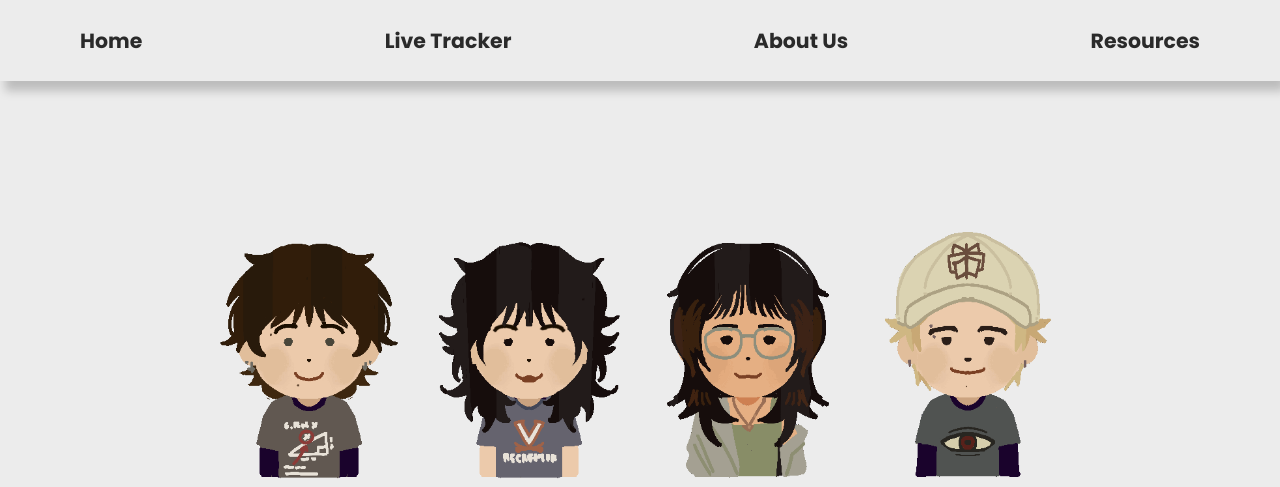
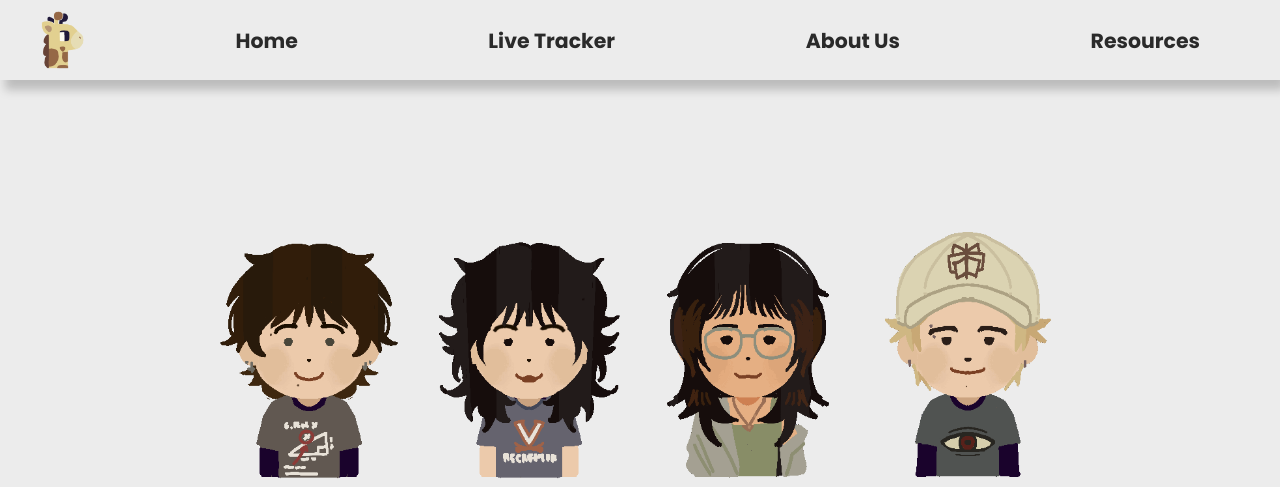
Before and after one commit to ayanrasulova/PosturePal, a Django app: page /posturepal/about-us/ in a window 1280 px wide. Shown: the top 487 px of the page. Run offline with Django 5.2, Linux system fonts and the light colour scheme; some web fonts are replaced.

Commit message:
added logo to navbar

```diff
--- a/posturepal/static/posturepal/style.css
+++ b/posturepal/static/posturepal/style.css
@@ -60,7 +60,7 @@ background-color: #ececec;
   width: 100%;
   justify-content: space-between;
   align-items: center;
-  padding: 25px 30px;
+  padding: 10px 30px;
   background-color: #ececec;
   z-index: 2;
 
--- a/posturepal/templates/posturepal/base.html
+++ b/posturepal/templates/posturepal/base.html
@@ -18,10 +18,12 @@
 </head>
 <body>
     <nav class="navbar">
-        <a href="{% url 'index' %}" id="thisLink" class="description poppins-bold" style="font-size:1.6vw;">Home</a>
-        <a href="{% url 'live_checker' %}" id="thisLink" class="description poppins-bold" style="font-size:1.6vw;">Live Tracker</a>
-        <a href="{% url 'about_us' %}" id="thisLink" class="description poppins-bold" style="font-size:1.6vw;">About Us</a>
-        <a href="{% url 'resources' %}" id="thisLink" class="description poppins-bold" style="font-size:1.6vw;">Resources</a>
+         <img src="{% static 'posturepal/assets/posturepal-logo.png' %}" alt="PosturePal Logo" class="navbar-logo" style="height: 60px; margin-right: 10px; margin-left: 10px;">
+
+         <a href="{% url 'index' %}" id="thisLink" class="description poppins-bold" style="font-size:1.6vw;">Home</a>
+         <a href="{% url 'live_checker' %}" id="thisLink" class="description poppins-bold" style="font-size:1.6vw;">Live Tracker</a>
+         <a href="{% url 'about_us' %}" id="thisLink" class="description poppins-bold" style="font-size:1.6vw;">About Us</a>
+         <a href="{% url 'resources' %}" id="thisLink" class="description poppins-bold" style="font-size:1.6vw;">Resources</a>
     </nav>
 
     {% block content %}
```
